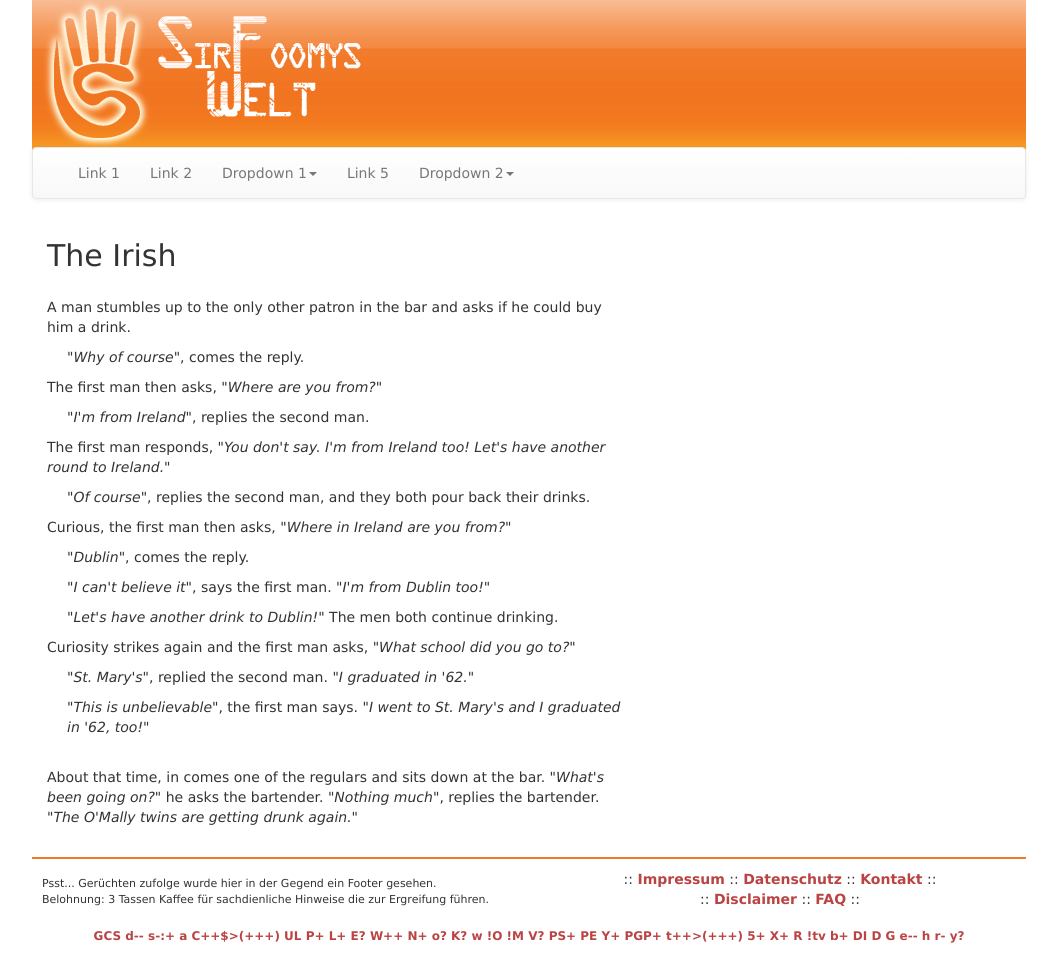
After one commit to Foomy/sirfoomy, a PHP site: page /templates/joke.phtml in a window 1280 px wide. The commit adds this page. Shown: the whole page, without its empty margins (111-1168 px from the left). Run offline with PHP 8.4, Linux system fonts and the light colour scheme.

Commit message:
Riddle and joke added.

```diff
--- a/public/skins/default/css/main.css
+++ b/public/skins/default/css/main.css
@@ -13,7 +13,8 @@
  *  4. impress
  *  5. privacy
  *  6. curriculum vitae
- *
+ *  7. joke
+ *  8. riddle
  */
 
 
@@ -532,3 +533,28 @@ footer .geek-code-block {
   font-size: 1.1rem;
   z-index: 2;
 }
+
+
+/* 7. joke */
+#joke-irish {
+  width: 60%;
+}
+
+  #joke-irish .indent {
+    margin-left: 20px;
+  }
+
+  #joke-irish .pointe {
+    margin: 30px 0;
+  }
+
+
+/* 8. riddle */
+#riddle-number-pyramid {
+  width: 50%;
+}
+
+  #riddle-number-pyramid .pyramid {
+    text-align: center;
+    margin: 20px 0;
+  }
--- a/public/templates/index.php
+++ b/public/templates/index.php
@@ -11,6 +11,8 @@
   <ul>
     <li><a href="home.phtml" target="_blank">Startseite</a></li>
     <li><a href="curriculum-vitae.phtml" target="_blank">Lebenslauf</a></li>
+    <li><a href="joke.phtml" target="_blank">Witz</a></li>
+    <li><a href="riddle.phtml" target="_blank">Rätsel</a></li>
   </ul>
 
   <h3>Law pages</h3>
--- /dev/null
+++ b/public/templates/joke.phtml
@@ -0,0 +1,61 @@
+<?php require_once 'header.phtml'; ?>
+
+<article id="joke-irish">
+  <h2>The Irish</h2>
+
+  <p>
+    A man stumbles up to the only other patron in the bar and
+    asks if he could buy him a drink.
+  </p>
+  <p class="indent"><em class="secondMan">"Why of course"</em>, comes the reply.</p>
+  <p>
+    The first man then asks, <em class="firstMan">"Where are you from?"</em>
+  </p>
+  <p class="indent">
+    <em class="secondMan">"I'm from Ireland"</em>, replies the second man.
+  </p>
+  <p>
+    The first man responds,
+    <em class="firstMan">
+      "You don't say. I'm from Ireland too!
+      Let's have another round to Ireland."
+    </em>
+  </p>
+  <p class="indent">
+    <em class="secondMan">"Of course"</em>, replies the second man, and they both
+    pour back their drinks.
+  </p>
+  <p>
+    Curious, the first man then asks,
+    <em class="firstMan">"Where in Ireland are you from?"</em>
+  </p>
+  <p class="indent"><em class="secondMan">"Dublin"</em>, comes the reply.</p>
+  <p class="indent">
+    <em class="firstMan">"I can't believe it"</em>, says the first man.
+    <em class="firstMan">"I'm from Dublin too!"</em>
+  </p>
+  <p class="indent">
+    <em class="firstMan">"Let's have another drink to Dublin!"</em> The men both
+    continue drinking.
+  </p>
+  <p>
+    Curiosity strikes again and the first man asks,
+    <em class="firstMan">"What school did you go to?"</em>
+  </p>
+  <p class="indent">
+    <em class="secondMan">"St. Mary's"</em>, replied the second man.
+    <em class="secondMan">"I graduated in '62."</em>
+  </p>
+  <p class="indent">
+    <em class="firstMan">"This is unbelievable"</em>, the first man says.
+    <em class="firstMan">"I went to St. Mary's and I graduated in '62, too!"</em>
+  </p>
+  <p class="pointe">
+    About that time, in comes one of the regulars and sits down at the bar.
+    <em class="regular">"What's been going on?"</em> he asks the bartender.
+    <em class="bartender">"Nothing much"</em>, replies the bartender.
+    <em class="bartender">"The O'Mally twins are getting drunk again."</em>
+  </p>
+</article>
+
+<?php require_once 'footer.phtml'; ?>
```
Also changed, not shown: public/templates/riddle.phtml (added, +20 -0 lines).
